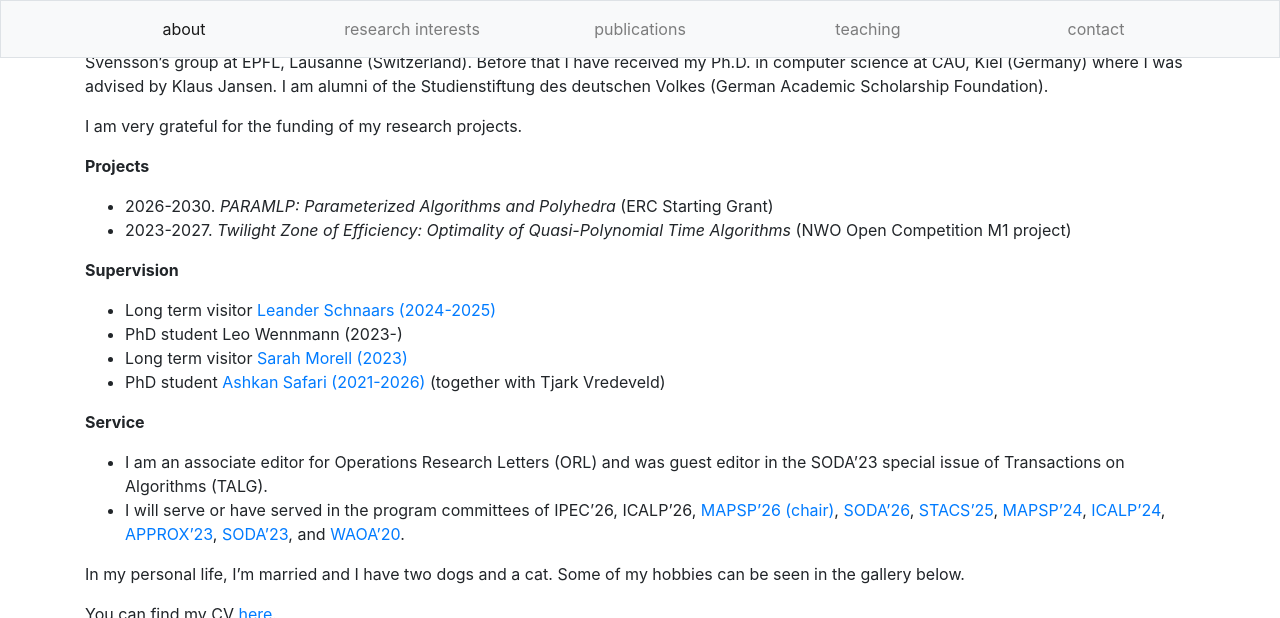
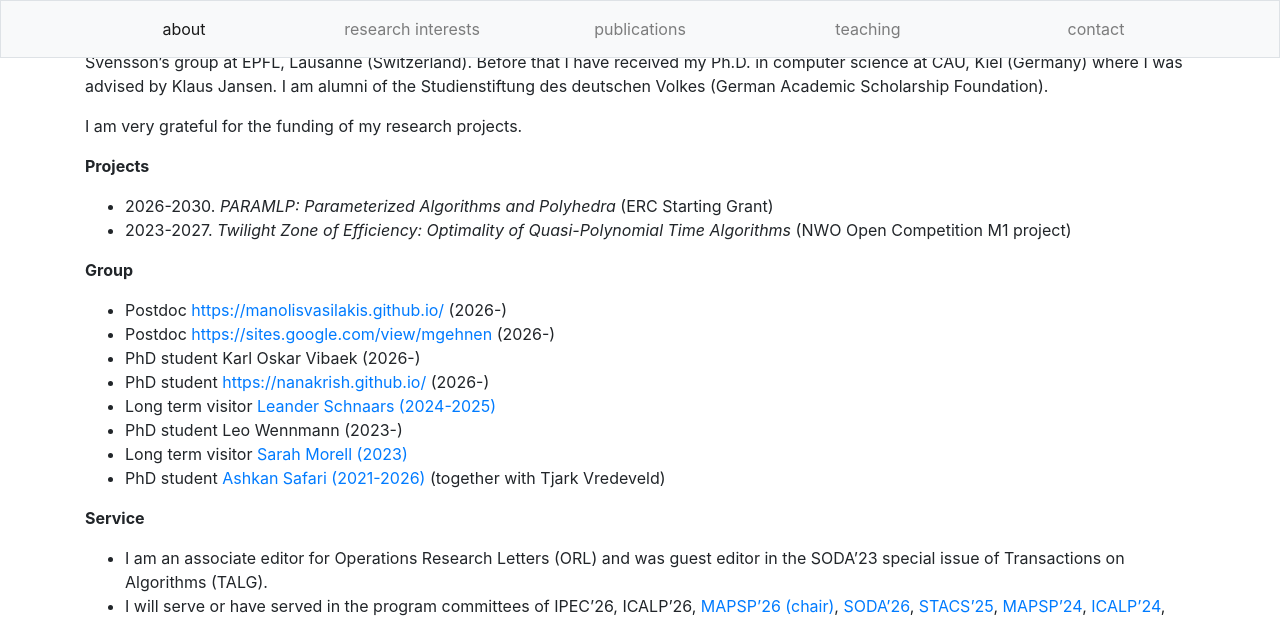
Before and after one commit to larsrohwedder/larsrohwedder.github.io, a Jekyll site: the page built from index.html, in a window 1280 px wide and 900 px high, scrolled down 518 px, cut to the strip 0-618 px from the top of the window. Built offline with Jekyll 4.4.1, drawn with Linux system fonts in a browser that asks for light colours.

Commit message:
Update about.markdown

```diff
--- a/_includes/about.markdown
+++ b/_includes/about.markdown
@@ -11,7 +11,11 @@ I am very grateful for the funding of my research projects.
 - 2026-2030. *PARAMLP: Parameterized Algorithms and Polyhedra* (ERC Starting Grant)
 - 2023-2027. *Twilight Zone of Efficiency: Optimality of Quasi-Polynomial Time Algorithms* (NWO Open Competition M1 project)
 
-**Supervision**
+**Group**
+- Postdoc [https://manolisvasilakis.github.io/](Manolis Vasilakis) (2026-)
+- Postdoc [https://sites.google.com/view/mgehnen](Matthias Gehnen) (2026-)
+- PhD student Karl Oskar Vibaek (2026-)
+- PhD student [https://nanakrish.github.io/](Krishna Narayanan) (2026-)
 - Long term visitor [Leander Schnaars (2024-2025)](https://www.ot.mgt.tum.de/en/or/group/leander-schnaars/)
 - PhD student Leo Wennmann (2023-)
 - Long term visitor [Sarah Morell (2023)](https://www3.math.tu-berlin.de/coga/team/morell/)
```
